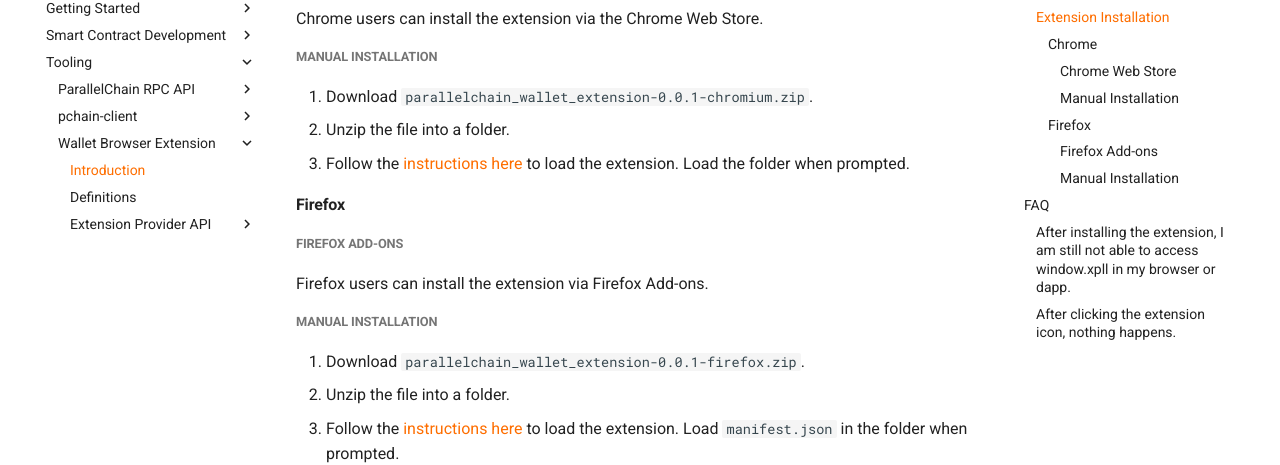
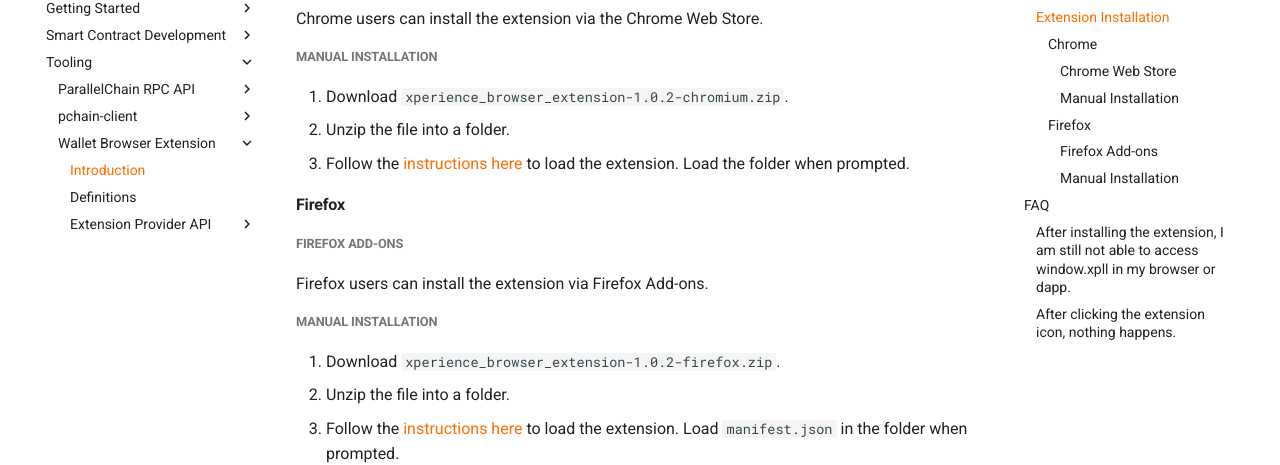
Before and after one commit to parallelchain-io/parallelchain-docs, an MkDocs documentation site: the page built from docs/toolings/wallet_browser_extension/intro.md, in a window 1280 px wide and 900 px high, scrolled down 714 px. Shown: the part 172-637 px from the top of the window. Built offline with MkDocs 1.6.1 and Material for MkDocs 9.7.7, drawn with Linux system fonts in a browser that asks for light colours; comment, search, counter and statistics services are not loaded.

Commit message:
feat: 🎸 update pack version and name

```diff
--- a/docs/toolings/wallet_browser_extension/intro.md
+++ b/docs/toolings/wallet_browser_extension/intro.md
@@ -31,7 +31,7 @@
 
 ##### Manual Installation
 
-1. Download `parallelchain_wallet_extension-0.0.1-chromium.zip`.
+1. Download `xperience_browser_extension-1.0.2-chromium.zip`.
 2. Unzip the file into a folder.
 3. Follow the [instructions here][1] to load the extension. Load the folder when prompted.
 
@@ -45,7 +45,7 @@
 
 ##### Manual Installation
 
-1. Download `parallelchain_wallet_extension-0.0.1-firefox.zip`.
+1. Download `xperience_browser_extension-1.0.2-firefox.zip`.
 2. Unzip the file into a folder.
 3. Follow the [instructions here][2] to load the extension. Load `manifest.json` in the folder when prompted.
 
```
